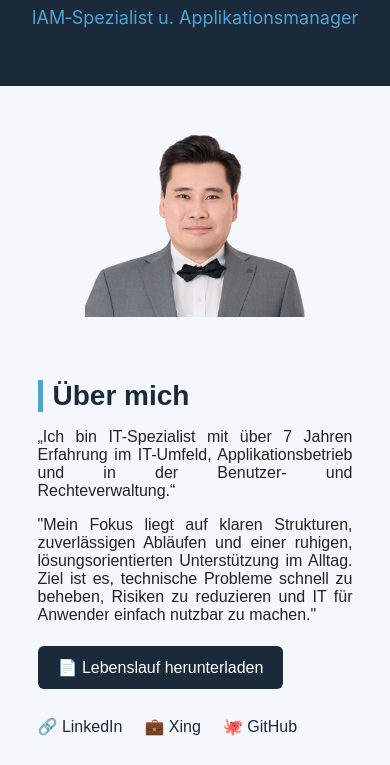
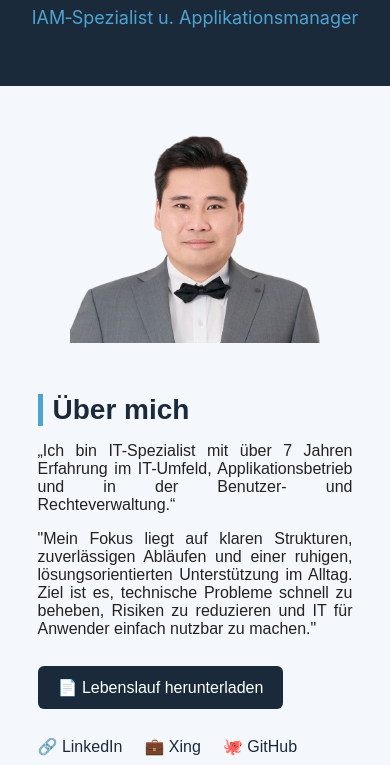
Before and after one commit to vuxuantiep/tiep-iam-freelancer, a plain HTML site: page index.html in a window 390 px wide. Shown: the part 79-844 px from the top of the page. Drawn offline with Linux system fonts and the light colour scheme.

Commit message:
Update index.html

```diff
--- a/index.html
+++ b/index.html
@@ -418,45 +418,33 @@
         font-size: 16px;
     }
     /* 📱 Smartphone-Optimierung */
-    @media (max-width: 600px) {
-      /* Bild bleibt oben zentriert */
+   @media (max-width: 600px) {
       .intro {
         flex-direction: column;
-        align-items: center;
+        gap: 1.5rem;
       }
-      /* GANZE Textbox links ausrichten */
+      .intro img {
+        max-width: 250px;
+        margin: 0 auto; /* Bild zentriert */
+      }
       .intro-text {
         width: 100%;
         max-width: 90%;
-        margin: 0;                 /* NICHT zentrieren */
-        text-align: left;          /* alles links */
-      }
-      /* Überschrift links */
-      .intro-text h2 {
+        margin: 0 auto;
         text-align: left;
       }
-      /* Absätze im Blocksatz */
       .intro-text p {
         text-align: justify;
-        margin-bottom: 10px;
       }
-      /* Bild kleiner, aber zentriert */
-      .intro img {
-        width: 220px;
-        display: block;
-        margin: 0 auto;
-      }
-      /* Button links statt zentriert */
       .download-btn {
-        margin: 12px 0 10px 0;     /* kein auto-centering */
+        margin: 12px 0 10px 0;
         display: inline-block;
       }
-      /* Social-Icons links statt zentriert */
       .social {
-        margin-top: 8px;
         display: flex;
         justify-content: flex-start;
         gap: 12px;
+        margin-top: 8px;
       }
     }
 
```
